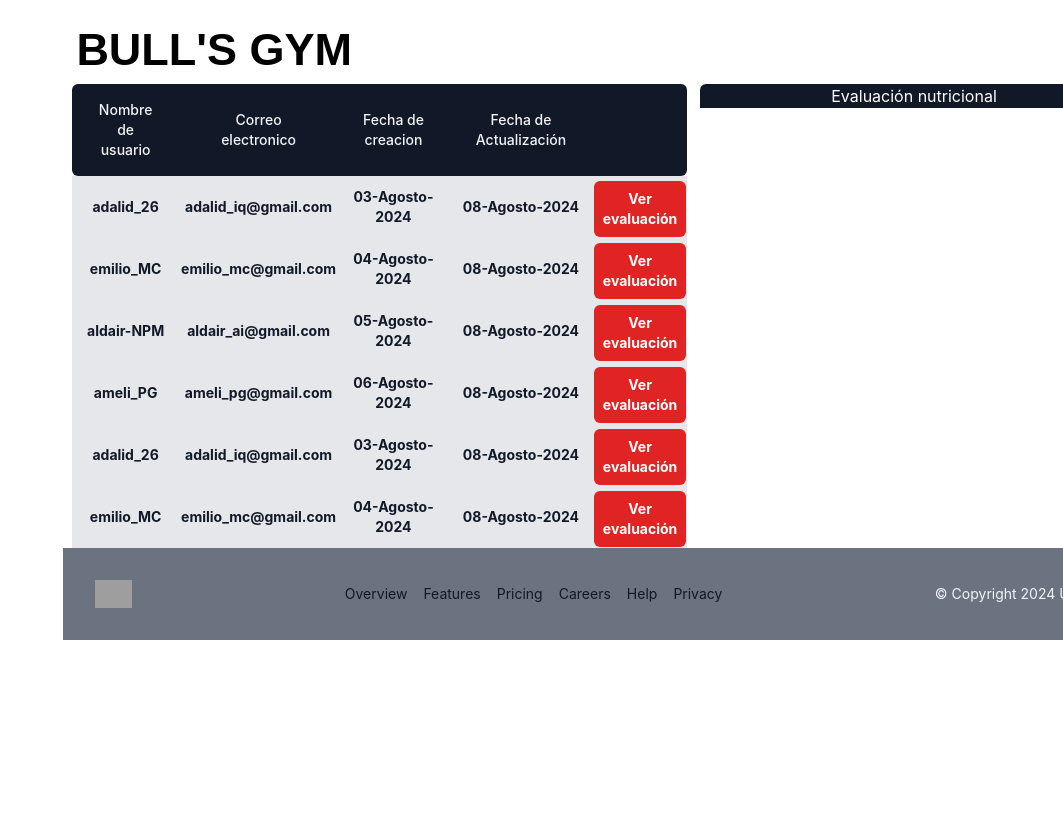
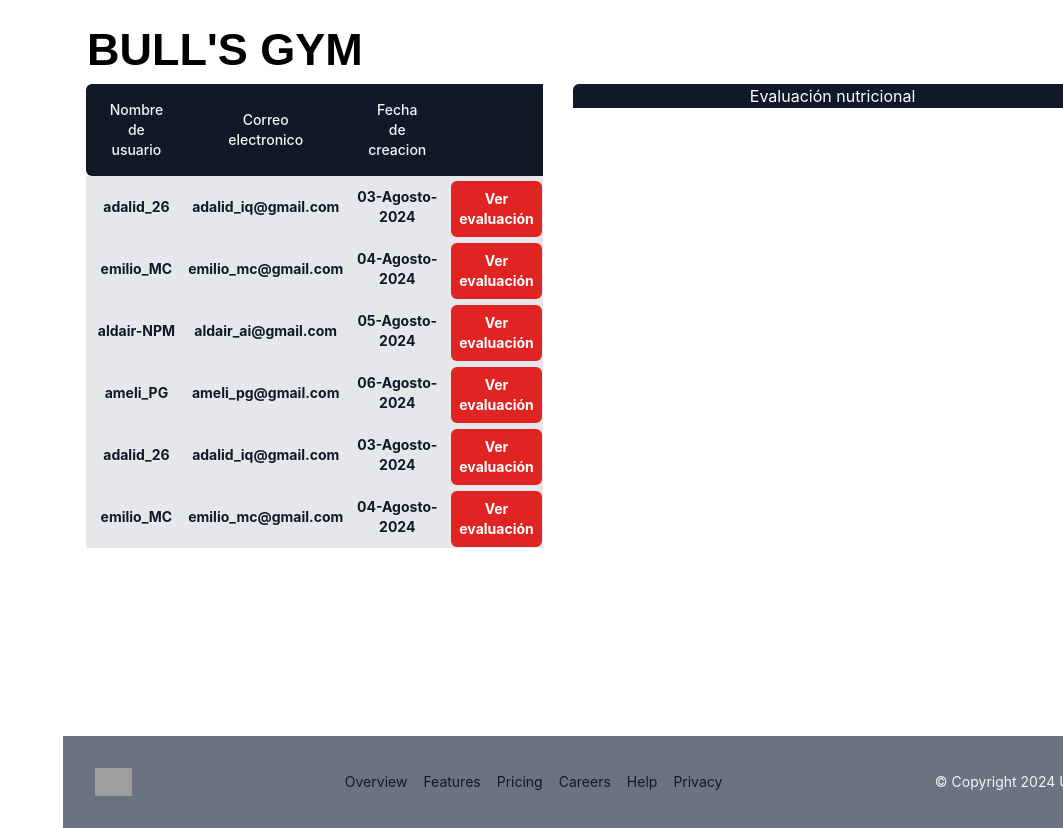
Before and after one commit to Adalid26Islas/GimnasioFrontEnd-Deploy, a Vue app: page /valoracionNutricional in a window 1280 px wide. Shown: the top 828 px of the page, without its empty margins (217-1280 px from the left). Before the commit the page ends 800 px from the top, so only its background shows below. Built offline with nearby package versions, Linux system fonts and the light colour scheme; grey boxes are pictures that could not be loaded; a web font is replaced by a local one.

Commit message:
Creación del componente de valoracion nutricional en el admin

```diff
--- a/src/components/NutricionAdmin/ValoracionNutricional.vue
+++ b/src/components/NutricionAdmin/ValoracionNutricional.vue
@@ -1,15 +1,14 @@
 <template>
     <h1 class="title-gym">BULL'S GYM</h1>
-    <main class="w-[100%] h-auto ml-1 flex justify-center">
-        <section class="w-[60%] flex flex-col items-center">
-            <table class="w-[96%] bg-white text-left text-sm text-gray-900 rounded ">
+    <main class="w-[100%] h-auto min-h-[85%] flex justify-center">
+        <section class="w-[50%] flex flex-col items-center">
+            <table class="w-[86%] bg-white text-left text-sm text-gray-900 rounded ">
                 <thead class="bg-gray-50 text-center">
                     <tr>
                         <th scope="col" class="px-6 py-4 bg-gray-900 font-medium text-gray-100 rounded-l-md">Nombre de usuario</th>
                         <th scope="col" class="px-6 py-4 bg-gray-900 font-medium text-gray-100">Correo electronico</th>
                         <th scope="col" class="px-6 py-4 bg-gray-900 font-medium text-gray-100">Fecha de creacion</th>
-                        <th scope="col" class="px-6 py-4 bg-gray-900 font-medium text-gray-100">Fecha de Actualización</th>
-                        <th scope="col" class="px-6 py-4 bg-gray-900 font-medium text-gray-100 rounded-r-md"></th>
+                        <th scope="col" class="px-6 py-4 bg-gray-900 font-medium text-gray-100"></th>
                     </tr>
                 </thead>
                 <tbody class="bg-gray-200">
@@ -23,8 +22,73 @@
                         <th class="text-center">
                             <span>03-Agosto-2024</span>
                         </th>
+                        <th class="flex justify-center">
+                            <button  @click="mostrarTabla('tabla1')" type="button" id="mostrar" class="px-2 mt-1 py-2 rounded-md bg-red-600 text-white hover:bg-gray-600">
+                                Ver evaluación
+                            </button>
+                        </th>
+                    </tr>
+
+                    <tr class="hover:bg-gray-500">
+                        <th class="h-[50px] text-center">
+                            <span>emilio_MC</span>
+                        </th>
                         <th class="text-center">
-                            <span>08-Agosto-2024</span>
+                            <span>emilio_mc@gmail.com</span>
+                        </th>
+                        <th class="text-center">
+                            <span>04-Agosto-2024</span>
+                        </th>
+                        <th class="flex justify-center">
+                            <button  @click="mostrarTabla('tabla2')" type="button" id="dieta" class="px-2 mt-1 py-2 rounded-md bg-red-600 text-white hover:bg-gray-600">
+                                Ver evaluación
+                            </button>
+                        </th>
+                    </tr>
+
+                    <tr class="hover:bg-gray-500">
+                        <th class="h-[50px] text-center">
+                            <span>aldair-NPM</span>
+                        </th>
+                        <th class="text-center">
+                            <span>aldair_ai@gmail.com</span>
+                        </th>
+                        <th class="text-center">
+                            <span>05-Agosto-2024</span>
+                        </th>
+                        <th class="flex justify-center">
+                            <button type="button" id="dieta" class="px-2 mt-1 py-2 rounded-md bg-red-600 text-white hover:bg-gray-600">
+                                Ver evaluación
+                            </button>
+                        </th>
+                    </tr>
+
+                    <tr class="hover:bg-gray-500">
+                        <th class="h-[50px] text-center">
+                            <span>ameli_PG</span>
+                        </th>
+                        <th class="text-center">
+                            <span>ameli_pg@gmail.com</span>
+                        </th>
+                        <th class="text-center">
+                            <span>06-Agosto-2024</span>
+                        </th>
+                        <th class="flex justify-center">
+                            <button type="button" id="dieta" class="px-2 mt-1 py-2 rounded-md bg-red-600 text-white hover:bg-gray-600">
+                                Ver evaluación
+                            </button>
+                        </th>
+                    </tr>
+
+                    <tr class="hover:bg-gray-500">
+                        <th class="h-[50px] text-center">
+                            <span>adalid_26</span>
+                        </th>
+                        <th class="text-center">
+                            <span>adalid_iq@gmail.com</span>
+                        </th>
+                        <th class="text-center">
+                            <span>03-Agosto-2024</span>
                         </th>
                         <th class="flex justify-center">
                             <button type="button" id="dieta" class="px-2 mt-1 py-2 rounded-md bg-red-600 text-white hover:bg-gray-600">
@@ -43,89 +107,6 @@
                         <th class="text-center">
                             <span>04-Agosto-2024</span>
                         </th>
-                        <th class="text-center">
-                            <span>08-Agosto-2024</span>
-                        </th>
-                        <th class="flex justify-center">
-                            <button type="button" id="dieta" class="px-2 mt-1 py-2 rounded-md bg-red-600 text-white hover:bg-gray-600">
-                                Ver evaluación
-                            </button>
-                        </th>
-                    </tr>
-
-                    <tr class="hover:bg-gray-500">
-                        <th class="h-[50px] text-center">
-                            <span>aldair-NPM</span>
-                        </th>
-                        <th class="text-center">
-                            <span>aldair_ai@gmail.com</span>
-                        </th>
-                        <th class="text-center">
-                            <span>05-Agosto-2024</span>
-                        </th>
-                        <th class="text-center">
-                            <span>08-Agosto-2024</span>
-                        </th>
-                        <th class="flex justify-center">
-                            <button type="button" id="dieta" class="px-2 mt-1 py-2 rounded-md bg-red-600 text-white hover:bg-gray-600">
-                                Ver evaluación
-                            </button>
-                        </th>
-                    </tr>
-
-                    <tr class="hover:bg-gray-500">
-                        <th class="h-[50px] text-center">
-                            <span>ameli_PG</span>
-                        </th>
-                        <th class="text-center">
-                            <span>ameli_pg@gmail.com</span>
-                        </th>
-                        <th class="text-center">
-                            <span>06-Agosto-2024</span>
-                        </th>
-                        <th class="text-center">
-                            <span>08-Agosto-2024</span>
-                        </th>
-                        <th class="flex justify-center">
-                            <button type="button" id="dieta" class="px-2 mt-1 py-2 rounded-md bg-red-600 text-white hover:bg-gray-600">
-                                Ver evaluación
-                            </button>
-                        </th>
-                    </tr>
-
-                    <tr class="hover:bg-gray-500">
-                        <th class="h-[50px] text-center">
-                            <span>adalid_26</span>
-                        </th>
-                        <th class="text-center">
-                            <span>adalid_iq@gmail.com</span>
-                        </th>
-                        <th class="text-center">
-                            <span>03-Agosto-2024</span>
-                        </th>
-                        <th class="text-center">
-                            <span>08-Agosto-2024</span>
-                        </th>
-                        <th class="flex justify-center">
-                            <button type="button" id="dieta" class="px-2 mt-1 py-2 rounded-md bg-red-600 text-white hover:bg-gray-600">
-                                Ver evaluación
-                            </button>
-                        </th>
-                    </tr>
-
-                    <tr class="hover:bg-gray-500">
-                        <th class="h-[50px] text-center">
-                            <span>emilio_MC</span>
-                        </th>
-                        <th class="text-center">
-                            <span>emilio_mc@gmail.com</span>
-                        </th>
-                        <th class="text-center">
-                            <span>04-Agosto-2024</span>
-                        </th>
-                        <th class="text-center">
-                            <span>08-Agosto-2024</span>
-                        </th>
                         <th class="flex justify-center">
                             <button type="button" id="dieta" class="px-2 mt-1 py-2 rounded-md bg-red-600 text-white hover:bg-gray-600">
                                 Ver evaluación
@@ -135,13 +116,125 @@
                 </tbody>
             </table>
         </section>
-        <section class="w-[40%] flex flex-col items-center h-auto">
+        <section class="w-[50%] flex flex-col h-auto mr-8">
             <div class="w-full rounded-tl-md rounded-tr-md bg-gray-900 flex flex-col items-center">
                 <span class="text-white">Evaluación nutricional</span>
             </div>
-            <div class="bg-gray-300 w-full ml-1 rounded-b-md">
+            <div class="bg-gray-300 w-full rounded-b-md mb-4">
+                <table class="w-full evaluacion" v-if="tablaVisible === 'tabla1'">
+                    <thead>
+                        <tr>
+                        <th scope="col" class="px-6 py-1 bg-gray-400 font-medium text-gray-100">Pregunta</th>
+                        <th scope="col" class="px-6 py-1 bg-gray-400 font-medium text-gray-100">Respuesta</th>
+                    </tr>
+                    </thead>
+                    <tbody>
+                        <tr class="hover:bg-gray-500 ">
+                            <th class="h-[50px] text-center border">
+                                <span>¿Cuantas comidas realiza al dia?</span>
+                            </th>
+                            <th class="text-center">
+                                <span>De 2 a 3 comidas</span>
+                            </th>
+                        </tr>
+                        <tr class="hover:bg-gray-500">
+                            <th class="h-[50px] text-center border">
+                                <span>¿Cuantos dias realiza ejercicio a la semana?</span>
+                            </th>
+                            <th class="text-center">
+                                <span>De 1 a 2 dias</span>
+                            </th>
+                        </tr>
 
+                        <tr class="hover:bg-gray-500 ">
+                            <th class="h-[50px] text-center border">
+                                <span>¿Es alergico a algun alimento?</span>
+                            </th>
+                            <th class="text-center">
+                                <span>No, no tengo alergia a ningun alimento</span>
+                            </th>
+                        </tr>
+                        <tr class="hover:bg-gray-500 ">
+                            <th class="h-[50px] text-center border">
+                                <span>¿Tiene alguna enfermedad?</span>
+                            </th>
+                            <th class="text-center">
+                                <span>No, no tengo enfermedades</span>
+                            </th>
+                        </tr>
+                    </tbody>
+                </table>
+                <RouterLink to="/dietas">
+                    <button v-if="tablaVisible === 'tabla1'" class="bg-red-600 hover:bg-gray-600 w-full font-medium text-gray-100 rounded-md py-2 mt-2">
+                        Generar Dieta
+                    </button>
+                </RouterLink>
+
+                <table class="w-full evaluacion" v-if="tablaVisible === 'tabla2'">
+                    <thead>
+                        <tr>
+                        <th scope="col" class="px-6 py-1 bg-gray-400 font-medium text-gray-100">Pregunta</th>
+                        <th scope="col" class="px-6 py-1 bg-gray-400 font-medium text-gray-100">Respuesta</th>
+                    </tr>
+                    </thead>
+                    <tbody>
+                        <tr class="hover:bg-gray-500 ">
+                            <th class="h-[50px] text-center border">
+                                <span>Peso actual</span>
+                            </th>
+                            <th class="text-center">
+                                <span>72 kg</span>
+                            </th>
+                        </tr>
+                        <tr class="hover:bg-gray-500">
+                            <th class="h-[50px] text-center border">
+                                <span>Altura</span>
+                            </th>
+                            <th class="text-center">
+                                <span>175 cm</span>
+                            </th>
+                        </tr>
+                        <tr class="hover:bg-gray-500 ">
+                            <th class="h-[50px] text-center border">
+                                <span>¿Tiene alguna condicion fisica especial?</span>
+                            </th>
+                            <th class="text-center">
+                                <span>No, no tengo nincuna condicion fisica especial</span>
+                            </th>
+                        </tr>
+                        <tr class="hover:bg-gray-500 ">
+                            <th class="h-[50px] text-center border">
+                                <span>¿Tiene alguna enfermedad?</span>
+                            </th>
+                            <th class="text-center">
+                                <span>No, no tengo enfermedades</span>
+                            </th>
+                        </tr>
+                    </tbody>
+                </table>
+                <RouterLink to="/dietas">
+                    <button v-if="tablaVisible === 'tabla2'" class="bg-red-600 hover:bg-gray-600 w-full font-medium text-gray-100 rounded-md py-2 mt-2">
+                        Generar Dieta
+                    </button>
+                </RouterLink>
             </div>
         </section>
     </main>
 </template>
+
+<script>
+import { RouterLink } from 'vue-router';
+
+export default {
+  data() {
+    return {
+      tablaVisible: null
+    };
+  },
+  methods: {
+    mostrarTabla(tabla) {
+      this.tablaVisible = tabla;
+    }
+  }
+};
+</script>
--- a/src/styles/menu.css
+++ b/src/styles/menu.css
@@ -3,5 +3,5 @@
   font-weight: 600;
   font-style: normal;
   font-size: 45px;
-  margin-left: 2%;
+  margin-left: 3%;
 }
```
Also changed, not shown: src/App.vue (line endings or trailing spaces).
